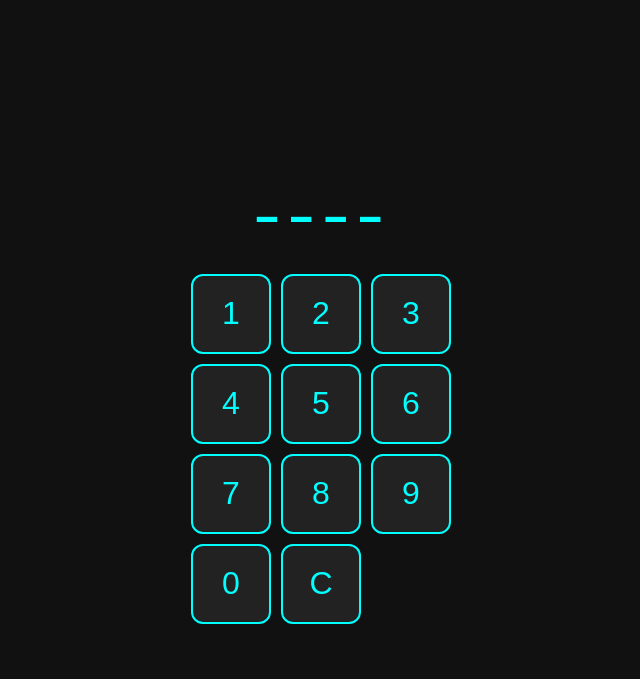
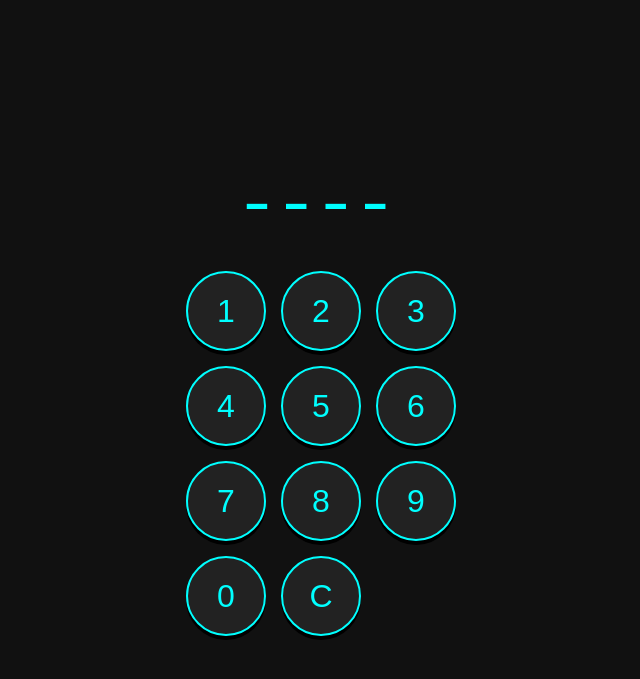
Before and after one commit to dmantheman95-dotcom/pin2addr, a Flask app: page / in a window 1280 px wide. Shown: the top 679 px of the page, without its empty margins (319-959 px from the left). Run offline with Flask 3, Linux system fonts and the light colour scheme.

Commit message:
Update style.css

```diff
--- a/static/style.css
+++ b/static/style.css
@@ -9,7 +9,7 @@ html, body {
   color: #fff;
 }
 
-/* --- PIN Entry Page --- */
+/* --- PIN Entry Container --- */
 .pin-container {
   display: flex;
   flex-direction: column;
@@ -21,41 +21,42 @@ html, body {
   box-sizing: border-box;
 }
 
+/* --- PIN Display --- */
 #display {
   font-size: 4em;
-  letter-spacing: 5px;
+  letter-spacing: 10px;
   color: #0ff;
-  margin-bottom: 20px;
+  margin-bottom: 30px;
+  text-align: center;
 }
 
+/* --- Keypad Grid --- */
 #keypad {
   display: grid;
   grid-template-columns: repeat(3, 80px);
-  grid-gap: 10px;
+  grid-gap: 15px;
   justify-content: center;
 }
 
+/* --- Keypad Buttons (Circular Dialer) --- */
 #keypad button {
-  font-size: 2em;
+  width: 80px;
+  height: 80px;
+  border-radius: 50%;
+  border: 2px solid #0ff;
   background: #222;
   color: #0ff;
-  border: 2px solid #0ff;
-  border-radius: 12px;
-  width: 80px;
-  height: 80px;
+  font-size: 2em;
   cursor: pointer;
+  box-shadow: 0 4px #000;
   transition: all 0.2s ease;
 }
 
 #keypad button:active {
   background: #0ff;
   color: #111;
-}
-
-/* --- Map Page --- */
-#map {
-  height: 100vh;
-  width: 100%;
+  transform: translateY(2px);
+  box-shadow: 0 2px #000;
 }
 
 /* --- Loader --- */
@@ -89,16 +90,22 @@ html, body {
   100% { transform: rotate(360deg); }
 }
 
-/* --- Responsive adjustments for small screens --- */
+/* --- Map Page --- */
+#map {
+  height: 100vh;
+  width: 100%;
+}
+
+/* --- Responsive for Small Screens --- */
 @media (max-width: 480px) {
   #display {
     font-size: 3em;
-    margin-bottom: 15px;
+    margin-bottom: 20px;
   }
 
   #keypad {
     grid-template-columns: repeat(3, 60px);
-    grid-gap: 8px;
+    grid-gap: 12px;
   }
 
   #keypad button {
```
